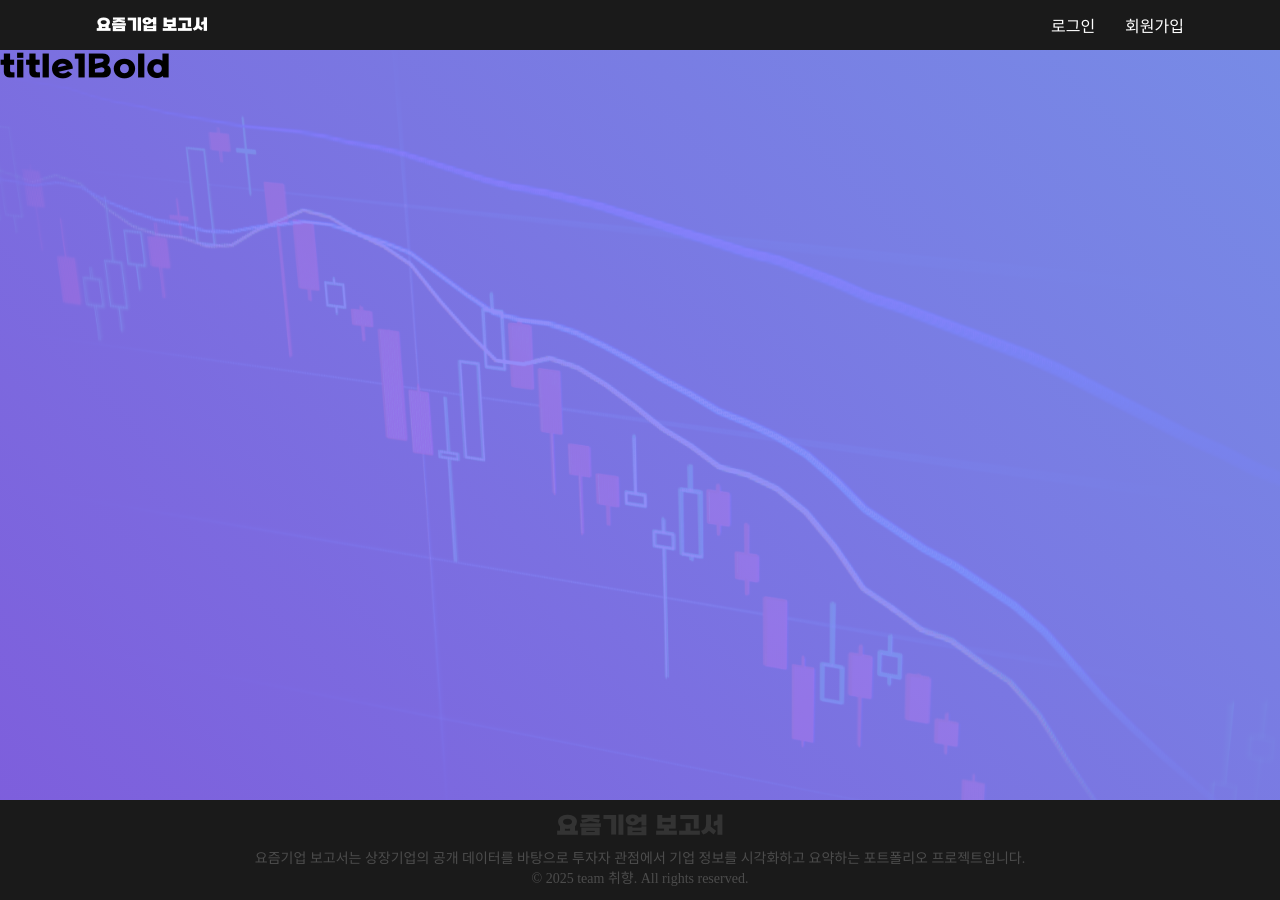
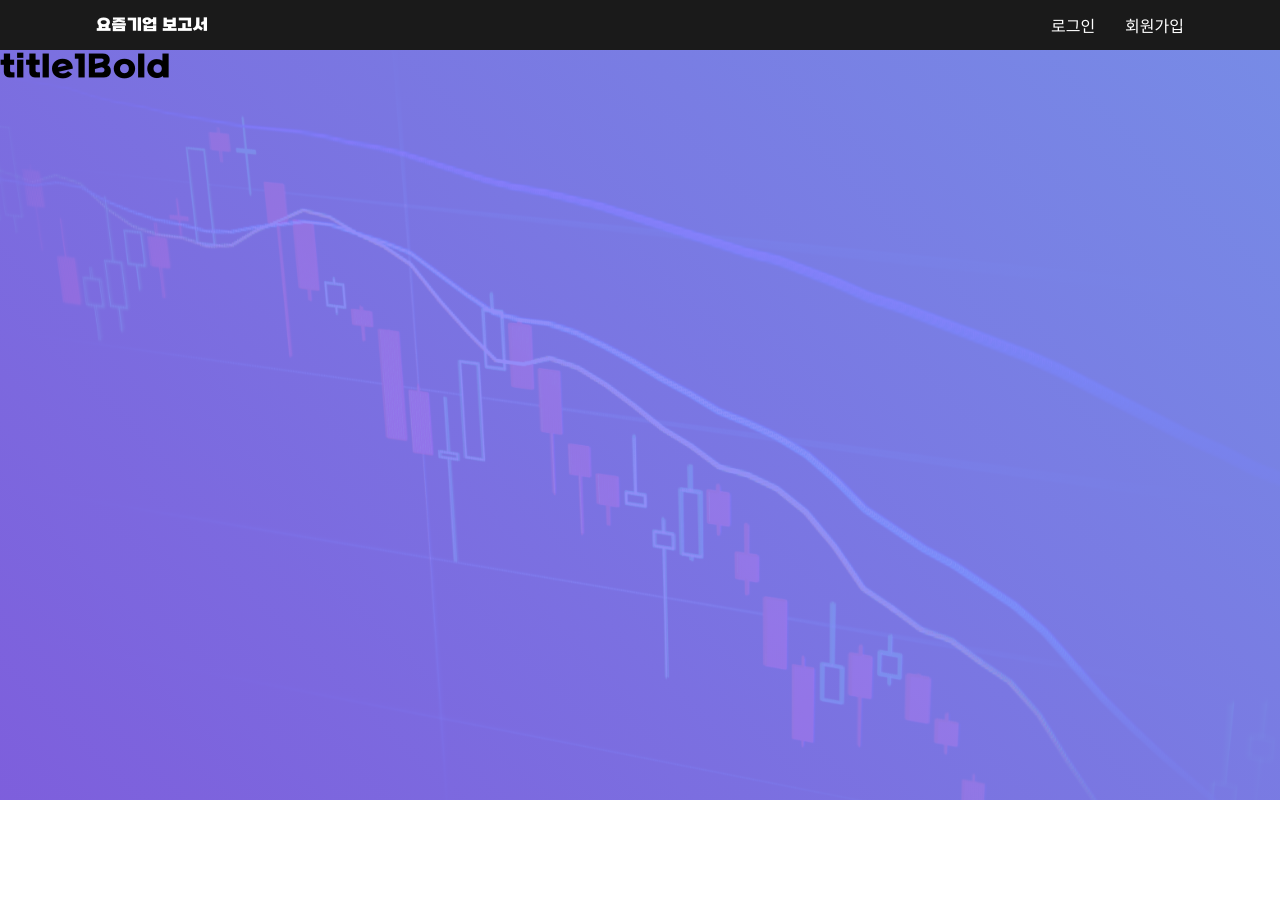
Before and after one commit to Eunhye1109/Practical-Project, a React (Create React App) app in the folder front/: page / in a window 1280 px wide. After the commit the page ends 800 px from the top, so only its background shows below. Built offline with nearby package versions, Linux system fonts and the light colour scheme; a web font is replaced by a local one.

Commit message:
[Fix] Home에서 Footer 안보이도록 수정

```diff
--- a/front/src/layouts/MainLayout.tsx
+++ b/front/src/layouts/MainLayout.tsx
@@ -1,5 +1,6 @@
 import React from 'react'
 import { FC, ReactNode } from 'react'
+import { useLocation } from 'react-router-dom'
 import Header from './Header'
 import Footer from './Footer'
 
@@ -8,11 +9,16 @@ type Props = {
 }
 
 const MainLayout: FC<Props> = ({children}) => {
+  // 특정 페이지에서 footer 안보이게 설정
+  const location = useLocation();
+  const hidePath = ['/'];
+  const footerVisible = !hidePath.includes(location.pathname);
+
   return (
     <>
         <Header logoTitle='요즘기업 보고서' />
         {children}
-        <Footer logoTitle='요즘기업 보고서' />
+        {footerVisible && <Footer logoTitle='요즘기업 보고서' />}
     </>
   )
 }
```
